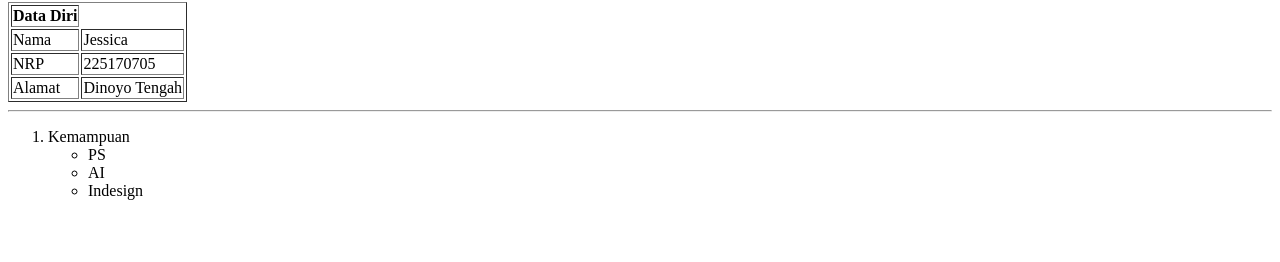
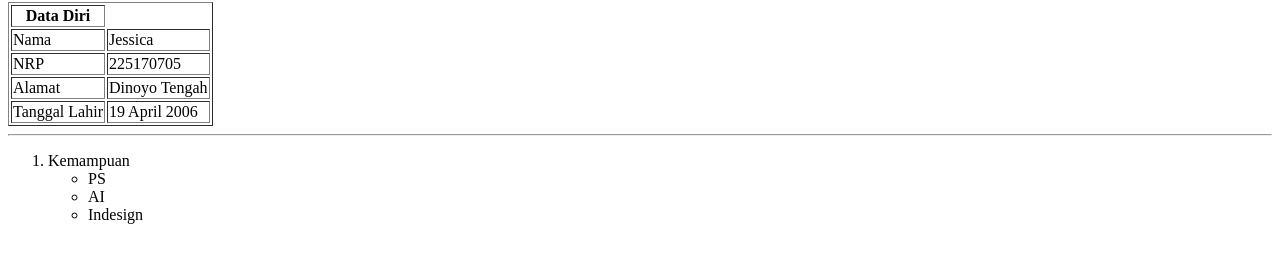
Before and after one commit to jssicamalia25/week-5, a plain HTML site: page CV.html in a window 1280 px wide. Shown: the part 212-474 px from the top of the page. Drawn offline with Linux system fonts and the light colour scheme.

Commit message:
Update CV.html

```diff
--- a/CV.html
+++ b/CV.html
@@ -14,6 +14,7 @@
 		<tr><td>Nama</td><td>Jessica</td></tr>
 		<tr><td>NRP</td><td>225170705</td></tr>
 		<tr><td>Alamat</td><td>Dinoyo Tengah</td></tr>
+		<tr><td>Tanggal Lahir</td><td>19 April 2006</td></tr>
 </table>
 <hr>
 	<ol>
```
